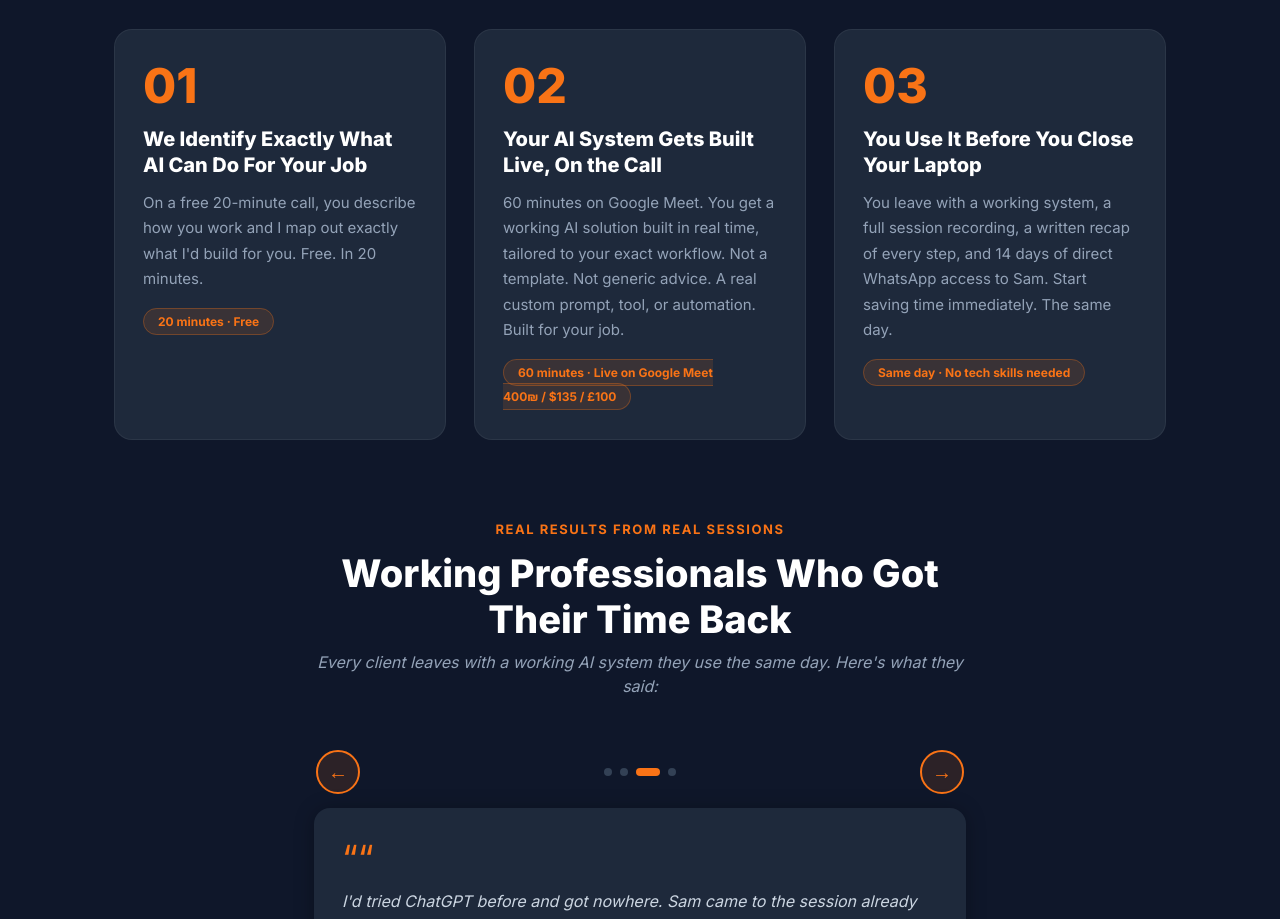
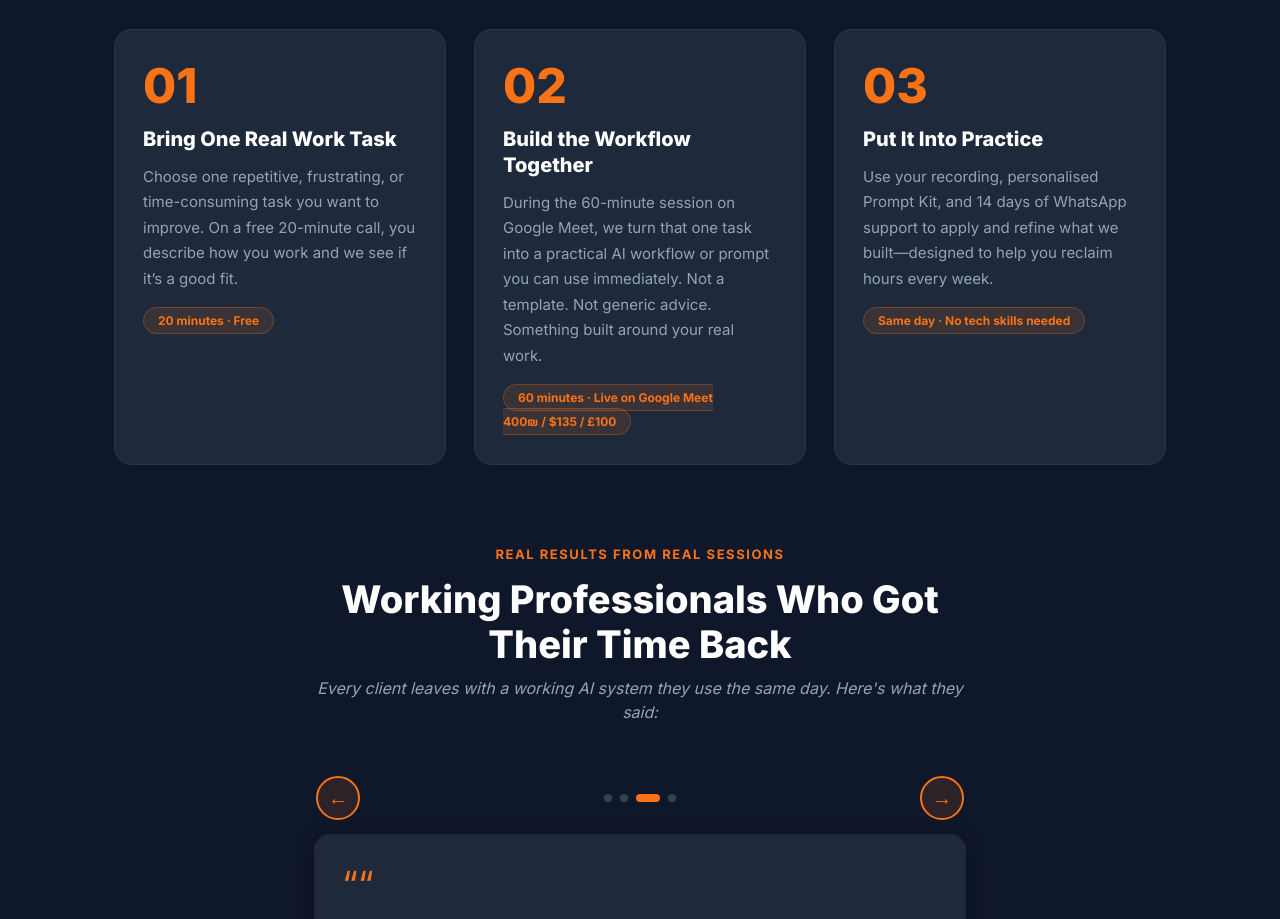
Before and after one commit to samkershner1234-aisk/ai-with-sam, a React (Vite) app: page / in a window 1280 px wide. Shown: the part 2920-3839 px from the top of the page. Built offline with nearby package versions, Linux system fonts and the light colour scheme.

Commit message:
Reposition How It Works to problem-to-workflow steps

```diff
--- a/src/components/landing/HowItWorks.jsx
+++ b/src/components/landing/HowItWorks.jsx
@@ -3,20 +3,20 @@ import { useState, useEffect, useRef } from "react";
 const steps = [
   {
     num: "01",
-    title: "We Identify Exactly What AI Can Do For Your Job",
-    body: "On a free 20-minute call, you describe how you work and I map out exactly what I'd build for you. Free. In 20 minutes.",
+    title: "Bring One Real Work Task",
+    body: "Choose one repetitive, frustrating, or time-consuming task you want to improve. On a free 20-minute call, you describe how you work and we see if it’s a good fit.",
     tag: "20 minutes · Free",
   },
   {
     num: "02",
-    title: "Your AI System Gets Built Live, On the Call",
-    body: "60 minutes on Google Meet. You get a working AI solution built in real time, tailored to your exact workflow. Not a template. Not generic advice. A real custom prompt, tool, or automation. Built for your job.",
+    title: "Build the Workflow Together",
+    body: "During the 60-minute session on Google Meet, we turn that one task into a practical AI workflow or prompt you can use immediately. Not a template. Not generic advice. Something built around your real work.",
     tag: "60 minutes · Live on Google Meet\n400₪ / $135 / £100",
   },
   {
     num: "03",
-    title: "You Use It Before You Close Your Laptop",
-    body: "You leave with a working system, a full session recording, a written recap of every step, and 14 days of direct WhatsApp access to Sam. Start saving time immediately. The same day.",
+    title: "Put It Into Practice",
+    body: "Use your recording, personalised Prompt Kit, and 14 days of WhatsApp support to apply and refine what we built—designed to help you reclaim hours every week.",
     tag: "Same day · No tech skills needed",
   },
 ];
```
